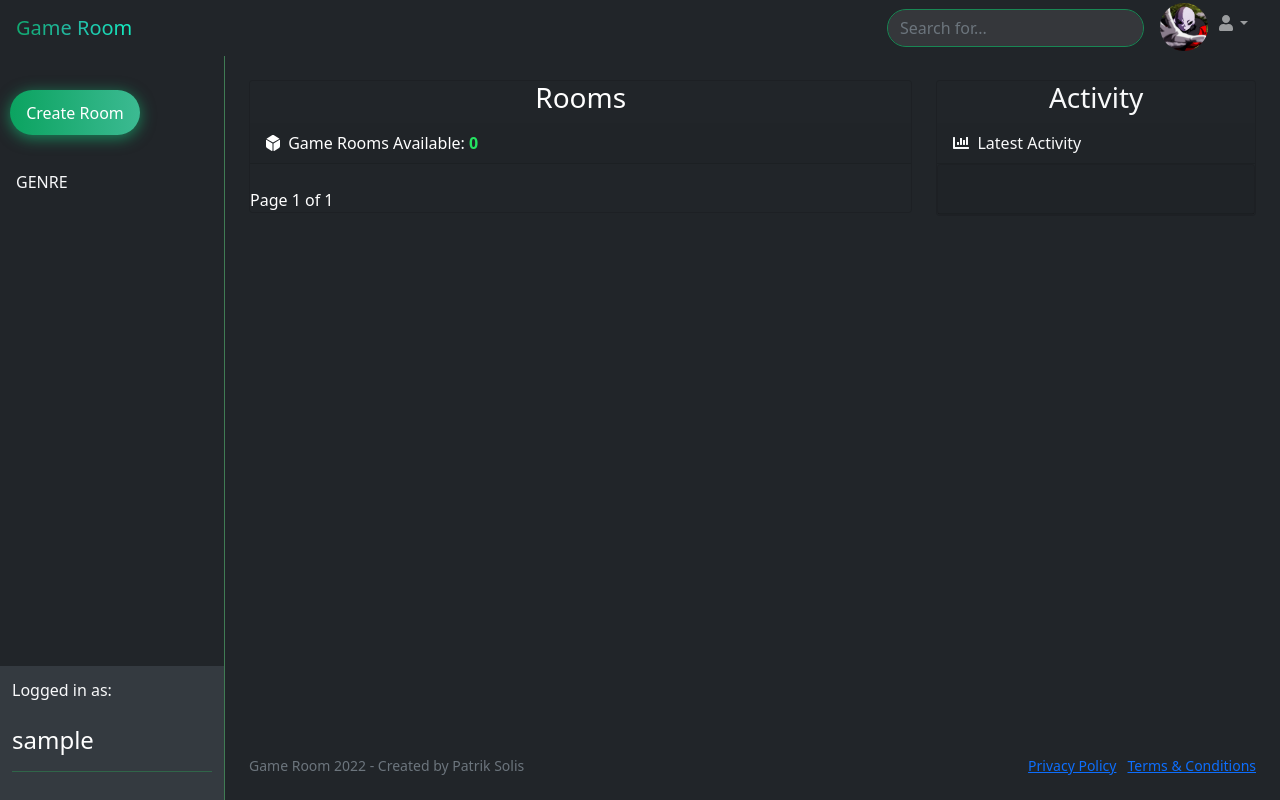
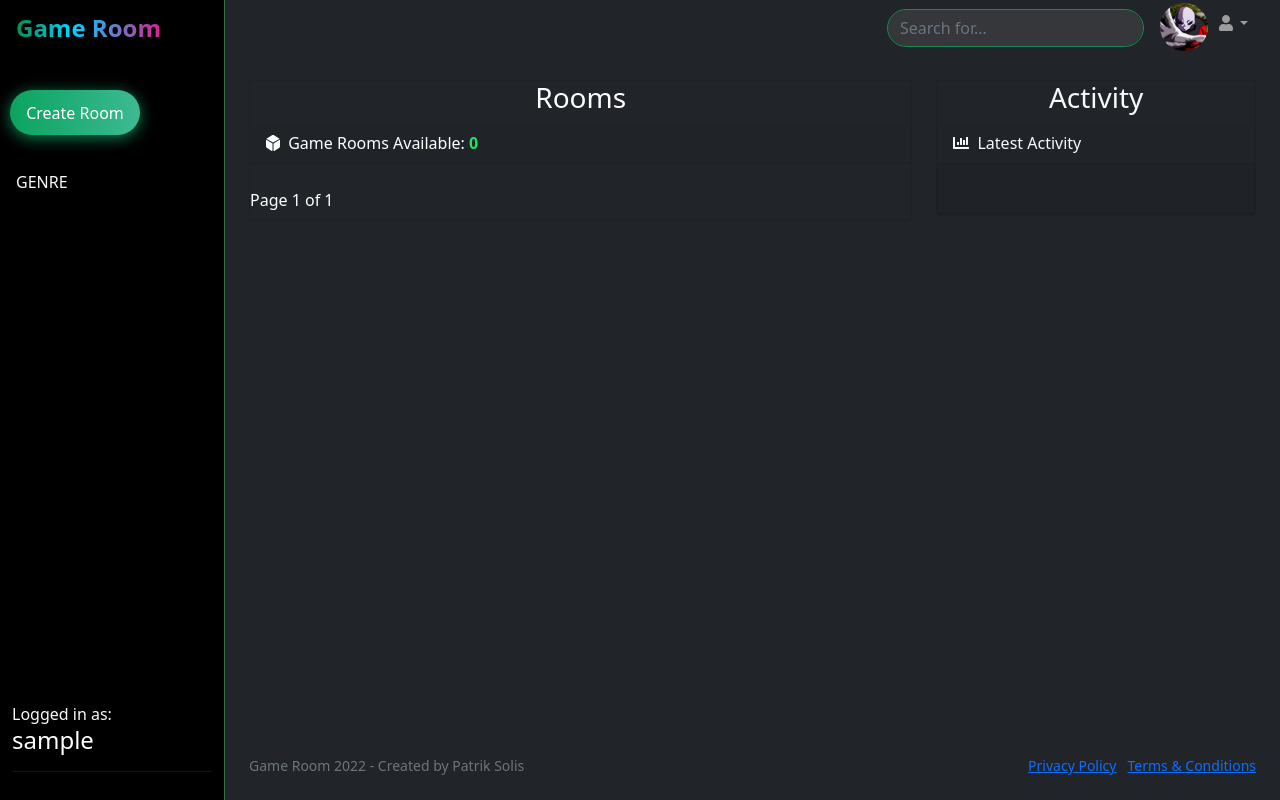
Before and after one commit to Ario124/Game_Room, a Django app: page / in a window 1280 px wide. Run offline with Django 3.2, Linux system fonts and the light colour scheme; the visitor is signed in with stand-in values (Sample User, id 1); data that the repository does not hold is empty.

Commit message:
Fixed error with pagination not showing option to click back to previous page. Also changed the color of sidebar

```diff
--- a/base/templates/base/activity_component.html
+++ b/base/templates/base/activity_component.html
@@ -15,8 +15,8 @@
 
                         <div class="row">
                             {% for message in room_messages %}
-                            <div class="bg-dark card border-success mb-3">
-                                <div class="card-header bg-dark border-success">
+                            <div class="bg-dark card mb-3">
+                                <div class="card-header bg-dark">
                                     <div class="row">
                                         <div class="col-lg-11">
                                             <p>@<a class="link_host" href="{% url 'user-profile' message.user.id %}">{{message.user}}</a></p>
@@ -33,7 +33,7 @@
                                 <div class="card-body bg-activity text-white">
                                   <p class="card-text">"{{message.body}}"</p>
                                 </div>
-                                <div class="card-footer bg-dark border-success">
+                                <div class="card-footer bg-dark">
                                 </div>
                                 <br>
                               </div>
--- a/base/templates/base/home.html
+++ b/base/templates/base/home.html
@@ -28,7 +28,7 @@
                                     <div class="card-header">
                                         <div class="col-lg-10">
 
-                                            <h4>{{room.name}}</h4>
+                                            <h4 class="gradient">{{room.name}}</h4>
                                             <p>@<a class="link_host" href="{% url 'user-profile' room.host.id %}">{{room.host}}</a></p>
                                         </div>
                                             <span class="badge bg-success">{{room.topic}}</span>
@@ -40,9 +40,9 @@
                                 </a>
                                 </div>
                                 {% endfor %}
-                                <div>
+                                <div class="mb-2">
                                     <span>
-                                        {% if page_obj.has_previous %}
+                                        {% if page.has_previous %}
                                             <a href="?page=1">&laquo; First</a>
                                             <a href="?page={{page.previous_page_number}}">Previous</a>
                                         {% endif %}
--- a/static/styles/style.css
+++ b/static/styles/style.css
@@ -174,7 +174,7 @@ body {
 }
 
 .sb-sidenav-dark {
-  background-color: #212529;
+  background-color: #000000;
   color: rgba(255, 255, 255, 0.5);
 }
 .sb-sidenav-dark .sb-sidenav-menu .sb-sidenav-menu-heading {
@@ -198,9 +198,7 @@ body {
 .sb-sidenav-dark .sb-sidenav-menu .nav-link.active .sb-nav-link-icon {
   color: #fff;
 }
-.sb-sidenav-dark .sb-sidenav-footer {
-  background-color: #343a40;
-}
+
 
 .sb-sidenav-light {
   background-color: #f8f9fa;
@@ -309,7 +307,7 @@ body {
 }
 
 .btn_home:hover, .btn_edit:hover, hr {
-  color: rgba(37, 247, 103, 0.9);
+  color: rgba(37, 247, 104, 0.534);
 }
 
 
@@ -414,7 +412,7 @@ body {
 
 
 .gradient {
-  background: linear-gradient(90deg, #0ba360, #24b9a5, #0dfdc9, #adb5bd);
+  background: linear-gradient(90deg, rgba(2,0,36,1) 0%, rgba(9,121,33,1) 0%, rgba(0,212,255,1) 32%, rgba(255,0,125,1) 79%);
   -webkit-background-clip: text;
   -webkit-text-fill-color: transparent;
 }
@@ -422,3 +420,8 @@ body {
 .activity-room-name {
   text-decoration: none;
 }
+
+.game-room-title {
+  font-size: x-large;
+  font-weight: 600;
+}
--- a/templates/navbar.html
+++ b/templates/navbar.html
@@ -1,6 +1,6 @@
 {% load static %}
 
-<nav class="sb-topnav navbar navbar-expand navbar-dark bg-dark">
+<nav class="sb-topnav navbar navbar-expand navbar-dark">
   <!-- Navbar Brand-->
   <a class="gradient navbar-brand ps-3 game-room-title" href="{% url 'home' %}">Game Room</a>
   <!-- Sidebar Toggle-->
--- a/templates/sidebar.html
+++ b/templates/sidebar.html
@@ -24,7 +24,6 @@
                     {% if request.user.is_authenticated %}
                     <div class="sb-sidenav-footer">
                         <div class="medium text-light">Logged in as:</div>
-                        <br>
                         <p class="h4 text-light"><a class="link_host" href="{% url 'user-profile' request.user.id %}">{{request.user.username}}</a></p>
                         <hr>
                     </div>
```
